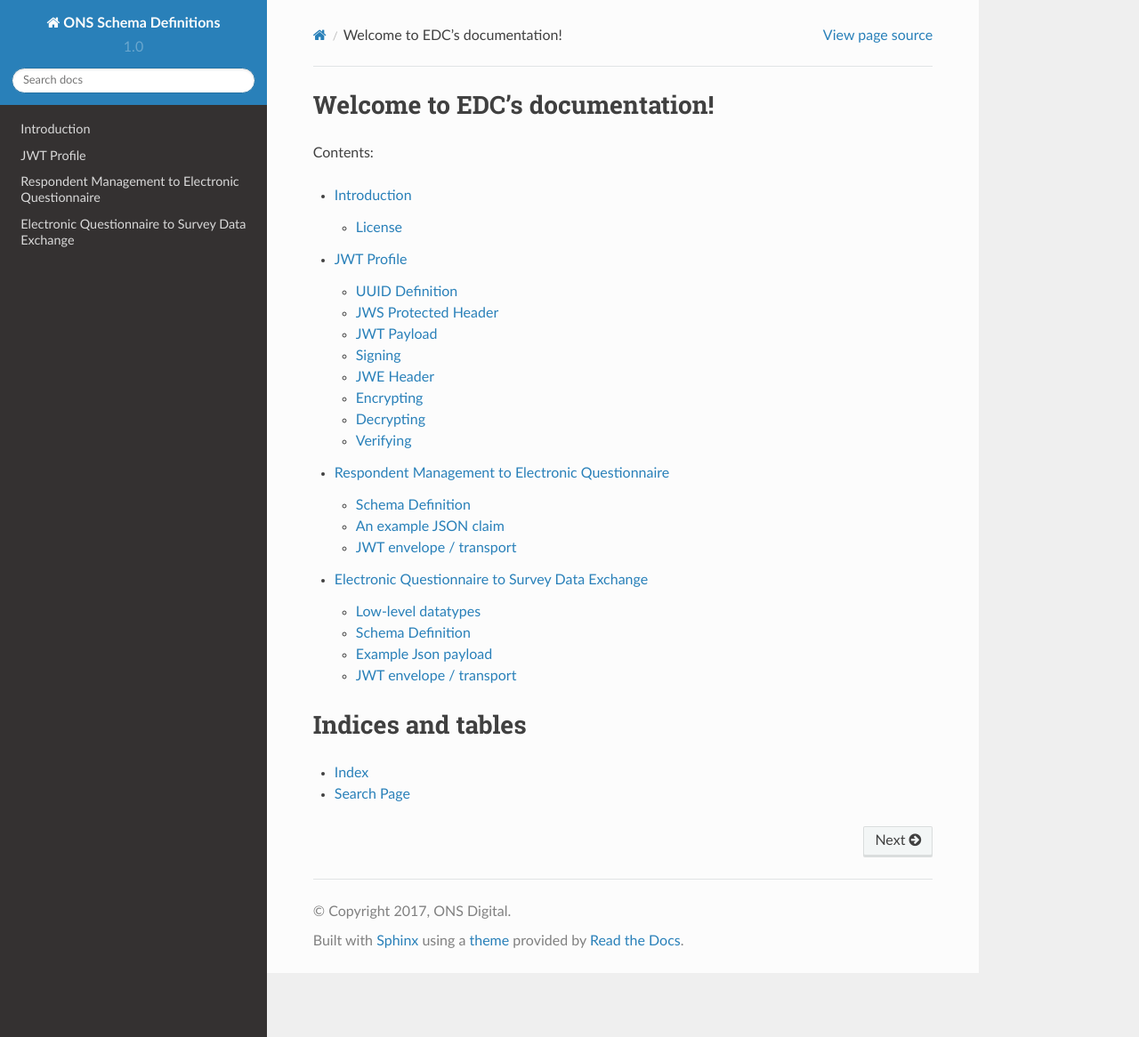
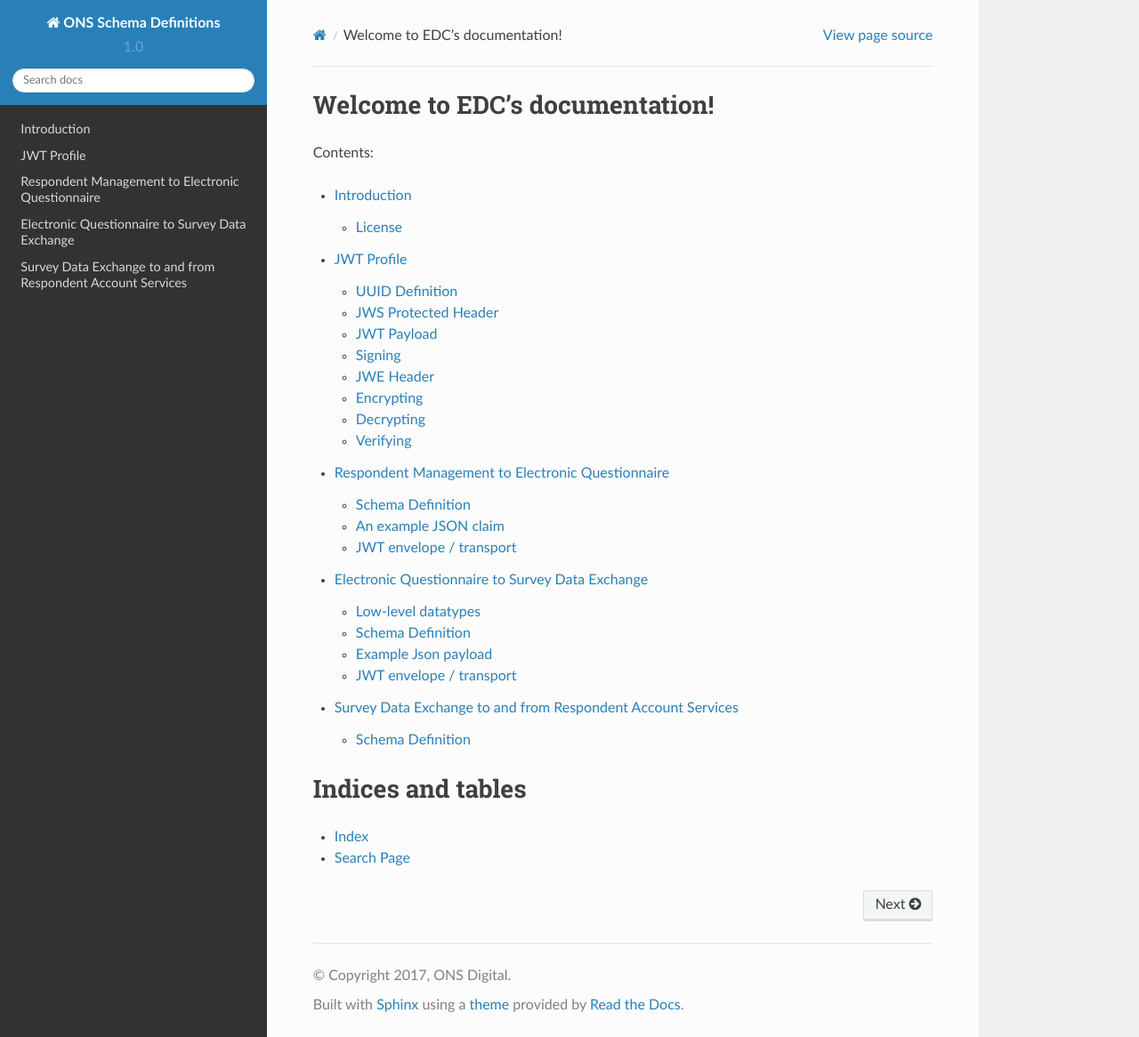
Before and after one commit to ONSdigital/ons-schema-definitions, a Sphinx documentation site: the page built from docs/index.rst, in a window 1280 px wide and 1166 px high. Shown: the whole window at 89% size. Built offline with Sphinx 7.4.7 and the Read the Docs theme 2.0.0, drawn with Linux system fonts in a browser that asks for light colours; some of the changed lines change nothing that is shown.

Commit message:
Adding initial SDX to/from RAS schema definition

```diff
--- a/docs/index.rst
+++ b/docs/index.rst
@@ -12,6 +12,7 @@ Contents:
    jwt_profile
    respondent_management_to_electronic_questionnaire
    electronic_questionnaire_to_data_exchange
+   survey_data_exchange_to_respondent_account_services
 
 
 Indices and tables
--- /dev/null
+++ b/docs/survey_data_exchange_to_respondent_account_services.rst
@@ -0,0 +1,20 @@
+Survey Data Exchange to and from Respondent Account Services
+------------------------------------------------------------
+
+Collection Instruments are uploaded from the ONS estate to a RabbitMQ queue for consumption by RAS. To facilitate this
+the excel files are base64 encoded and then wrapped in a JWT. This JWT is encrypted and signed before being placed on
+the queue.
+
+Once the Collection Instruments have been completed by the respondent RAS re-encodes them and wraps them in a signed and
+encrypted JWT to be transferred back into the ONS estate.
+
+
+
+Schema Definition
+=================
+  tx_id
+    see :doc:`jwt_profile`
+  file
+    The contents of the Collection Instrument base64 encoded
+  filename
+    The name of the collection instrument file
```
